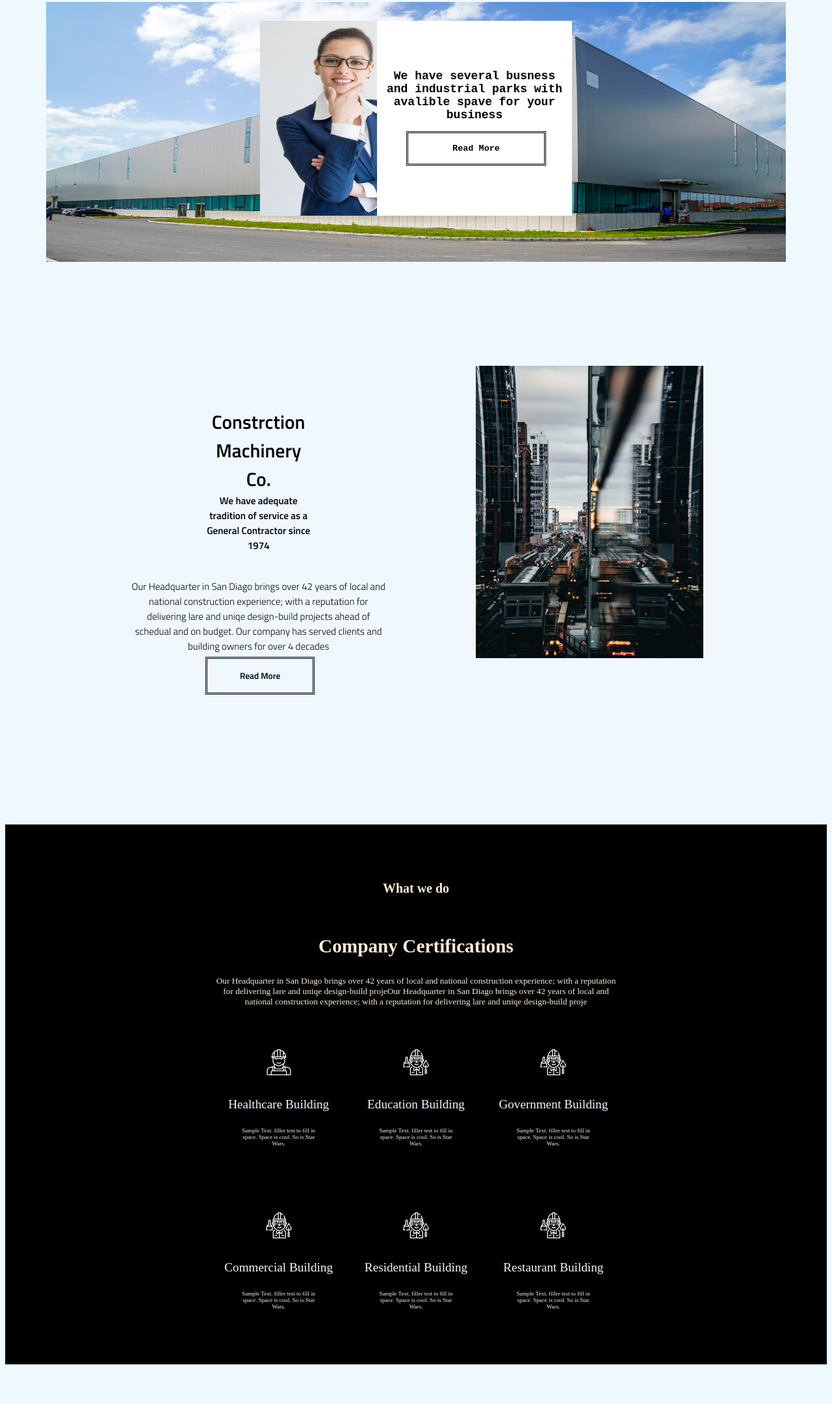
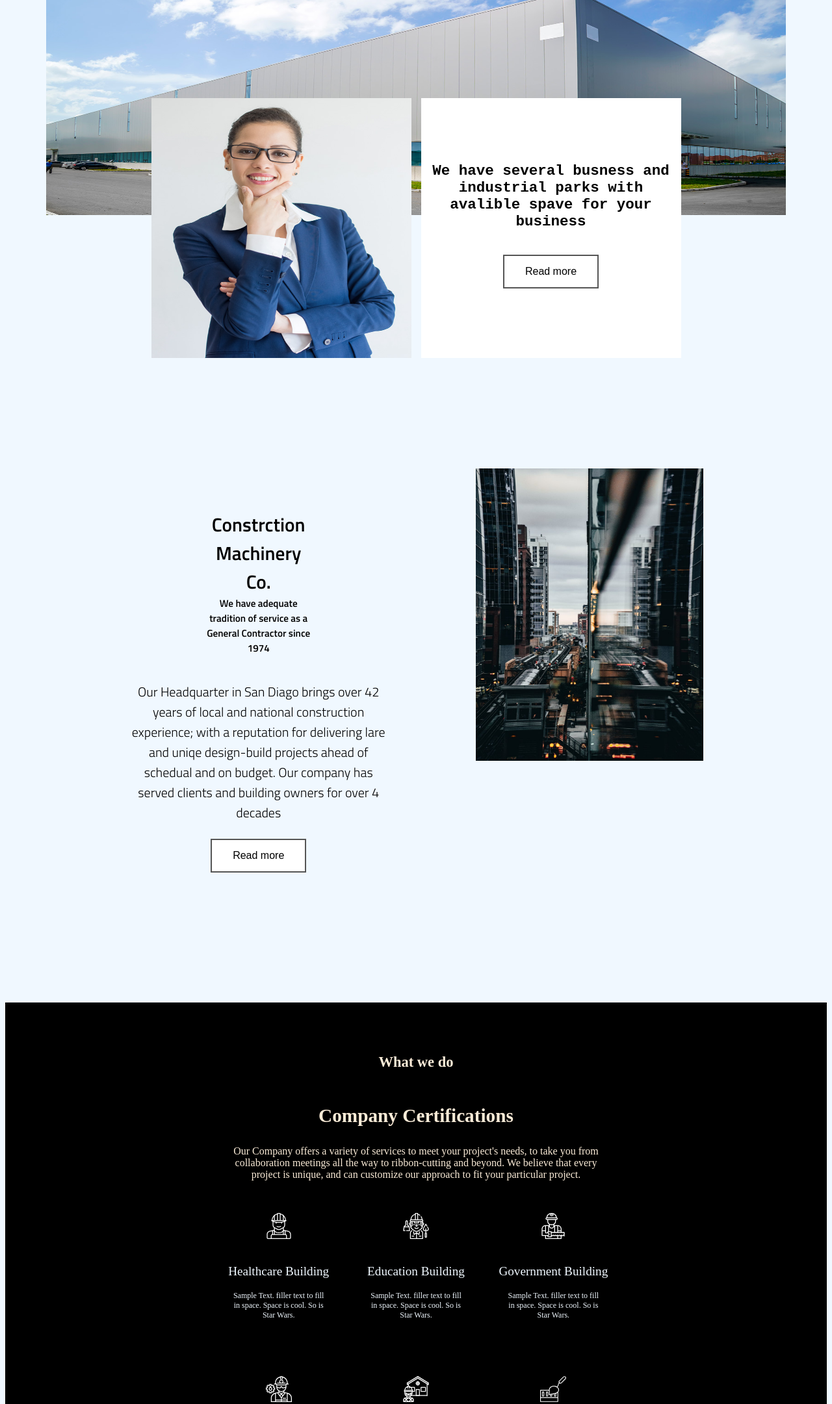
Before and after one commit to AuziMan/TriumphMockPage, a plain HTML site: page TriumphMockUp/index.html in a window 1280 px wide. Shown: the part 368-2529 px from the top of the page at 65% size. Drawn offline with Linux system fonts and the light colour scheme.

Commit message:
2-21 morning push
Added better responsiveness

fixed formatting and images in all sections

Slowing testing and adding responsiveness

```diff
--- a/TriumphMockUp/index.html
+++ b/TriumphMockUp/index.html
@@ -7,22 +7,27 @@
     <title>Document</title>
     <link rel="preconnect" href="https://fonts.googleapis.com" />
     <link rel="preconnect" href="https://fonts.gstatic.com" crossorigin />
-    <link
-      href="https://fonts.googleapis.com/css2?family=Titillium+Web:wght@300&display=swap"
-      rel="stylesheet"
       <link rel="preconnect" href="https://fonts.googleapis.com">
     <link rel="preconnect" href="https://fonts.gstatic.com" crossorigin>
     <link href="https://fonts.googleapis.com/css2?family=Titillium+Web:wght@300;600&display=swap" rel="stylesheet">
+    <link rel="preconnect" href="https://fonts.googleapis.com">
+<link rel="preconnect" href="https://fonts.gstatic.com" crossorigin>
+<link rel="preconnect" href="https://fonts.googleapis.com">
+<link rel="preconnect" href="https://fonts.gstatic.com" crossorigin>
+<link href="https://fonts.googleapis.com/css2?family=Roboto:wght@400;700&family=Titillium+Web:wght@300;600&display=swap" rel="stylesheet">
 
     <link rel="stylesheet" href="style.css" />
+
   </head>
   <body class="body">
     <div layout:fragment="content">
         <!-- Header and first three images-->
             <div class="heading">
-                <h1 class="TopHeader">Business and Industrial Park</h1>
+                <h1 class="TopHeader">Business and Industrial Parks</h1>
+                <img class="bldingImg" src="web-project-theme-assets/1940.jpg" />
+
                     <div class="container">
-                        <img class="bldingImg" src="web-project-theme-assets/1940.jpg" />
+                            <div class="top-flex-container">
                                 <img class="glassesGirl" src="web-project-theme-assets/003.jpg" />
                                 <div class="card1">
                                     <div class="card-body">
@@ -30,19 +35,18 @@
                                             We have several busness and industrial parks with avalible
                                             spave for your business
                                         </h2>
-                                <div class="readMore">
-                                    <h2>Read More</h2>
-                                </div>
+                                        <button class="button">Read more</button>
                                     </div>
                                 </div>
                             </div>
                     </div>
 
+            </div>
+
             <div class="content">
                 <div class="container1">
-
+                    <!--All text in the content-->
                         <div class="flex-containerContent">
-
                             <div class="item1">
                                 <div class="headingText">
                                     <h3>Constrction Machinery Co.</h3>
@@ -60,12 +64,11 @@
                                 </div>
                             </div>
                             <div class="item4">
-                            <div class="readMore">
-                                <h2>Read More</h2>
+                                <button class="button">Read more</button>
                             </div>
                         </div>
                    </div>
-                   </div>
+
                    <h2><img class="reflect" src="web-project-theme-assets/pexelsphoto2884590.jpeg" /></h2>
             </div>
 
@@ -82,56 +85,57 @@
                      <h3>Company Certifications</h3>
                     </div>
                 <div class="mid-text">
-                    Our Headquarter in San Diago brings over 42 years of local and national construction experience; with a reputation
-                        for delivering lare and uniqe design-build projeOur Headquarter in San Diago brings over 42 years of local and national construction experience; with a reputation
-                        for delivering lare and uniqe design-build proje
+                    Our Company offers a variety of services to meet your project's needs, to take you from
+                    collaboration meetings all the way to ribbon-cutting and beyond. We believe that every project is unique,
+                    and can customize our approach to fit your particular project.
+
                 </div>
                 <div class="angry-grid">
                         <div id="item-00">
                             <div class="flex-container1">
-                                <img class="shmoker2" src="web-project-theme-assets/Group.svg" alt="">
+                                <img class="gridImages" src="web-project-theme-assets/Group.svg" alt="">
                             <p>Healthcare Building</p>
-                            <p class="SWText">Sample Text. filler test to fill in space. Space is cool. So is Star Wars. </p>
+                            <p class="SWText">Sample Text. filler text to fill in space. Space is cool. So is Star Wars. </p>
 
                             </div>
                         </div>
                         <div id="item-1">
                             <div class="flex-container1">
-                                <img class="shmoker2" src="web-project-theme-assets/Group 2.svg" alt="">
+                                <img class="gridImages" src="web-project-theme-assets/Group 2.svg" alt="">
                             <p>Education Building</p>
-                            <p class="SWText">Sample Text. filler test to fill in space. Space is cool. So is Star Wars. </p>
+                            <p class="SWText">Sample Text. filler text to fill in space. Space is cool. So is Star Wars. </p>
 
                             </div>
                         </div>
                         <div id="item-2">
                             <div class="flex-container1">
-                                <img class="shmoker2" src="web-project-theme-assets/Group 2.svg" alt="">
+                                <img class="gridImages" src="web-project-theme-assets/Group 11.svg" alt="">
                             <p>Government Building</p>
-                            <p class="SWText">Sample Text. filler test to fill in space. Space is cool. So is Star Wars. </p>
+                            <p class="SWText">Sample Text. filler text to fill in space. Space is cool. So is Star Wars. </p>
 
                             </div>
                         </div>
                         <div id="item-3">
                             <div class="flex-container1">
-                                <img class="shmoker2" src="web-project-theme-assets/Group 2.svg" alt="">
+                                <img class="gridImages" src="web-project-theme-assets/Group 6.svg" alt="">
                             <p>Restaurant Building</p>
-                            <p class="SWText">Sample Text. filler test to fill in space. Space is cool. So is Star Wars. </p>
+                            <p class="SWText">Sample Text. filler text to fill in space. Space is cool. So is Star Wars. </p>
 
                             </div>
                         </div>
                         <div id="item-4">
                             <div class="flex-container1">
-                                <img class="shmoker2" src="web-project-theme-assets/Group 2.svg" alt="">
+                                <img class="gridImages" src="web-project-theme-assets/Group 10.svg" alt="">
                             <p>Residential Building</p>
-                            <p class="SWText">Sample Text. filler test to fill in space. Space is cool. So is Star Wars. </p>
+                            <p class="SWText">Sample Text. filler text to fill in space. Space is cool. So is Star Wars. </p>
 
                             </div>
                         </div>
                         <div id="item-5">
                             <div class="flex-container1">
-                                <img class="shmoker2" src="web-project-theme-assets/Group 2.svg" alt="">
+                                <img class="gridImages" src="web-project-theme-assets/Group 4.svg" alt="">
                             <p>Commercial Building</p>
-                            <p class="SWText">Sample Text. filler test to fill in space. Space is cool. So is Star Wars. </p>
+                            <p class="SWText">Sample Text. filler text to fill in space. Space is cool. So is Star Wars. </p>
 
                             </div>
                         </div>
@@ -147,9 +151,7 @@
                             installation and works directly with each
                         </p>
                         <div class="item4">
-                            <div class="readMoreBottom">
-                                <h2>Read More</h2>
-                            </div>
+                            <button class="button">Read more</button>
                         </div>
 
                     </div>
@@ -157,7 +159,7 @@
                         <img class="dozer" src="web-project-theme-assets/pexelsphoto259966.jpeg" />
                     </div>
                     <div id="item-2">
-                        <div class="flex-container">
+                        <div class="flex-container2">
 
                             <div class="item1">
                                 <div class="flex-container0">
@@ -181,6 +183,8 @@
                     </div>
                 </div>
         </div>
+        <h2>Austin Driver</h2>
+        <h2>Initial design completed 2/19/22 </h2>
     </div>
   </body>
 </html>
--- a/TriumphMockUp/style.css
+++ b/TriumphMockUp/style.css
@@ -7,16 +7,20 @@
   font-family: "Courier New", Courier, monospace;
   text-align: center;
   padding-bottom: 15px;
+  font-weight: 900;
 }
 
 .TopHeader {
     font-size: 50px;
-    font-family: "Titillium Web", sans-serif;
     margin-left: 500px;
   margin-right: 500px;
+  font-weight: bold;
+  font-family: 'Roboto', sans-serif;
+
 }
 
 .bldingImg {
+  z-index: -1;
   width: 90%;
   height: 400px;
   position: relative;
@@ -24,22 +28,45 @@
   align-items: centers;
 }
 
+.container{
+
+  margin-top: -200px;
+}
+
+.top-flex-container {
+  display: flex;
+  justify-content: center;
+  align-items: center;
+  /* flex-flow: wrap; */
+  flex-wrap: wrap;
+
+  height: 100%;
+  padding: 15px;
+  gap: 15px;
+
+}
+
+.flex-container > div{
+  background: #ffecb3;
+  border: 3px solid #ffcc80;
+  border-radius: 5px;
+  padding: 8px;
+}
+
 .glassesGirl {
-  width: 300px;
-  height: 300px;
-  position: absolute;
+  width: 400px;
+  height: 400px;
   top: 400px;
   left: 400px;
 }
 
 .card1 {
-  font-size: 12px;
+  font-size: 15px;
   background-color: white;
-  width: 300px;
-  height: 300px;
-  position: absolute;
+  width: 400px;
+  height: 400px;
   top: 400px;
-  right: 400px;
+  left: 400px;
 }
 
 .card-body {
@@ -64,6 +91,8 @@
   padding: 15px;
   gap: 5px;
 }
+
+
 
 .flex-container > div {
   border-radius: 5px;
@@ -109,7 +138,7 @@
 }
 
 .smallText {
-  font-size: smaller;
+  font-size: 20px;
   text-align: center;
   margin-top: 20px;
 }
@@ -123,6 +152,25 @@
   border-style: double;
   margin-left: 35px;
   margin-right: 30px;
+}
+
+.button {
+  margin-top: 20px;
+  background-color: white; /* Green */
+  border: 2px solid #555555;
+  color: black;
+  padding: 15px 32px;
+  text-align: center;
+  text-decoration: none;
+  display: inline-block;
+  font-size: 16px;
+  transition-duration: 0.4s;
+  cursor: pointer;
+}
+
+.button:hover {
+  background-color: black;
+  color: white;
 }
 
 .reflect {
@@ -143,15 +191,6 @@
   margin-bottom: 180px;
 }
 
-.mid-text {
-  display: inline-block;
-  margin: 0 auto;
-  font-size: smaller;
-  text-align: center;
-  margin-left: 25%;
-  margin-right: 25%;
-}
-
 .headingText2 {
   font-size: 25px;
   text-align: center;
@@ -160,14 +199,24 @@
 }
 
 .whatWeDo {
+  font-size: 15px;
   display: inline-block;
   margin: 0 auto;
-  font-size: smaller;
   text-align: center;
   margin-left: 25%;
   margin-right: 25%;
   margin-top: 55px;
-  padding: 15px;
+  padding: 5px;
+}
+
+.mid-text{
+  max-width: fit-content;
+  display: inline-block;
+  margin: 0 auto;
+  font-size: 15;
+  text-align: center;
+  margin-left: 27%;
+  margin-right: 27%;
 }
 
 .angry-grid {
@@ -229,7 +278,7 @@
 }
 
 .SWText {
-  font-size: xx-small;
+  font-size: 12px;
   margin-top: 5px;
   margin-bottom: 5px;
   margin-right: 30px;
@@ -293,6 +342,8 @@
 }
 
 .dozer {
+  max-width: 100%;
+  height: auto;
   height: 450px;
   width: 350px;
   margin: -100px;
@@ -312,6 +363,9 @@
   gap: 5px;
 }
 
+
+
+
 .flex-container > div {
   border-radius: 5px;
 }
@@ -324,7 +378,7 @@
 
 }
 
-.shmoker2 {
+.gridImages {
   filter: invert(1);
   border-color: #89bd7b;
   margin-bottom: 15px;
@@ -348,7 +402,7 @@
   padding: 15px;
 }
 
-.flex-container1 {
+.flex-container2 {
   border-color: #89bd7b;
   display: flex;
 
@@ -359,8 +413,8 @@
   flex-wrap: wrap;
   align-content: stretch;
 
-  height: 100%;
   padding: 15px;
+  margin-top: -50px;
 }
 
 .readMoreBottom {
```
Lines whose indentation alone changed are shown as unchanged.
